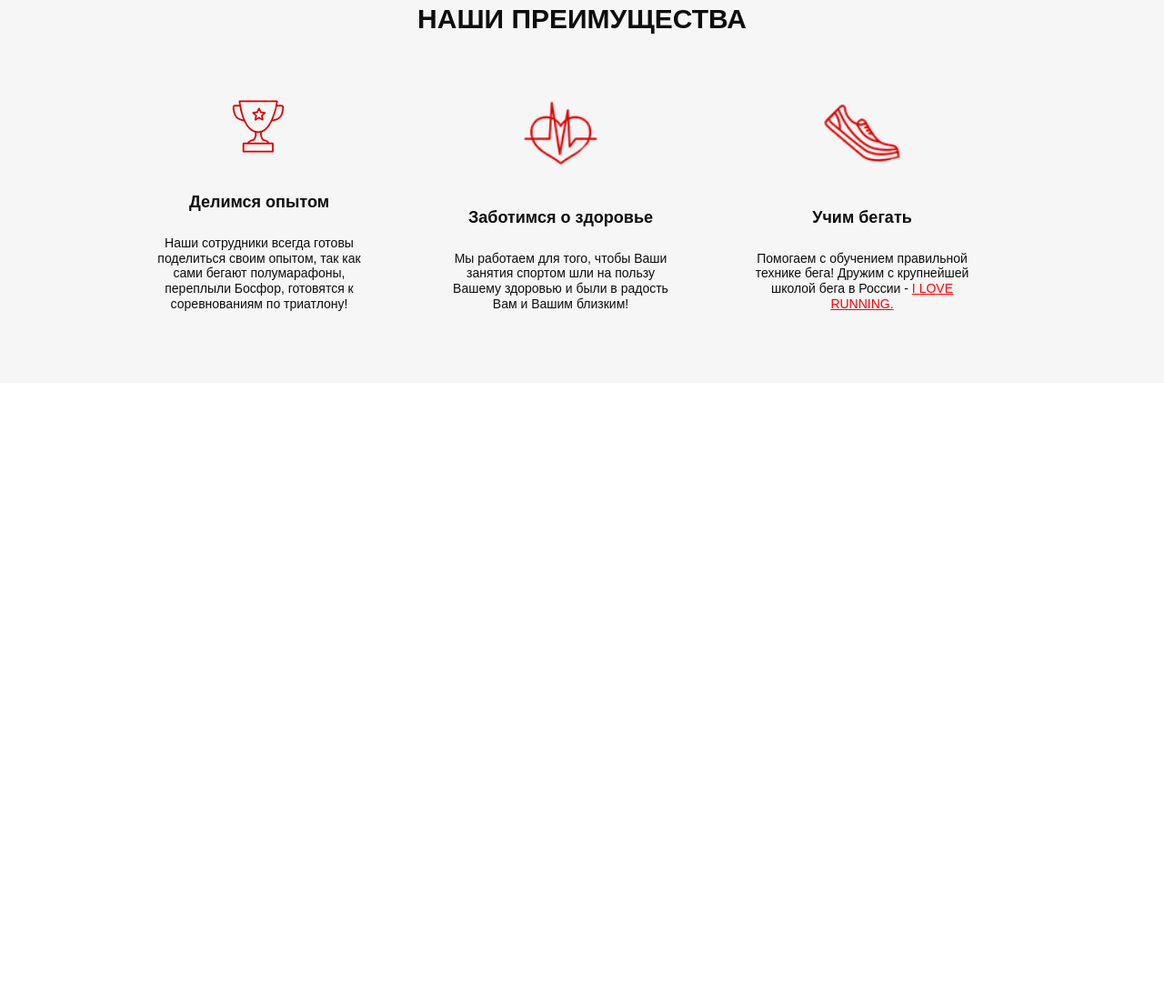
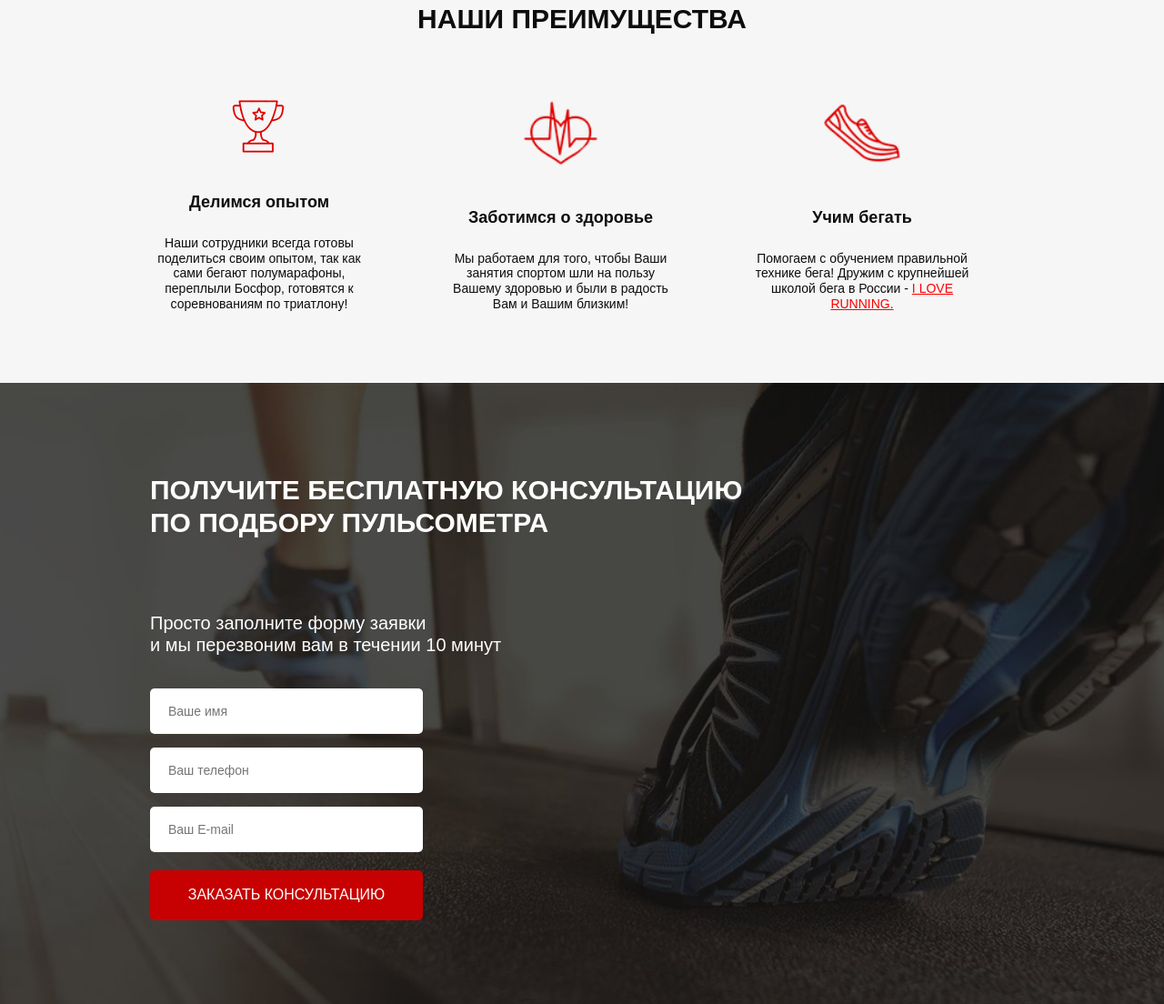
Before and after one commit to yanakoroleva3/Run-Smart, a website: page src/index.html in a window 1280 px wide. Shown: the part 743-1847 px from the top of the page at 91% size. Before the commit the page ends 1164 px from the top, so only its background shows below. Drawn offline with Linux system fonts and the light colour scheme; a web font is replaced by a local one.

Commit message:
Consultation section+form

```diff
--- a/src/index.html
+++ b/src/index.html
@@ -67,5 +67,18 @@
         </div>
     </section>
 
+    <section class="consultation">
+        <div class="container">
+            <h2 class="title title_left">Получите бесплатную консультацию <br> по подбору пульсометра</h2>
+            <div class="consultation__descr">Просто заполните форму заявки <br> и мы перезвоним вам в течении 10 минут</div>
+            <form class="feed-form" action="#">
+                <input name="name" required placeholder="Ваше имя" type="text">
+                <input name="phone" required placeholder="Ваш телефон" type="number">
+                <input name="email" required placeholder="Ваш E-mail" type="email">
+                <button class="button button_form">заказать кОНСУЛЬТАЦИЮ</button>
+            </form>
+        </div>
+    </section>
+
 </body>
 </html>
--- a/src/sass/blocks/_buttons.sass
+++ b/src/sass/blocks/_buttons.sass
@@ -14,3 +14,7 @@
 		height: 50px
 		font-size: 16px
 		margin-top: 68px
+	&_form
+		width: 300px
+		height: 55px
+		font-size: 16px
--- a/src/sass/style.sass
+++ b/src/sass/style.sass
@@ -3,10 +3,15 @@
 @import blocks/_header
 @import blocks/_buttons
 @import blocks/_advantages
+@import blocks/_consultation
+@import blocks/_forms
 body
 	margin: 0px
+	box-sizing: border-box
+
 *
 	font-family: 'Museo Sans Cyrl', sans-serif
+	box-sizing: border-box
 .container
 	display: block
 	max-width: 950px
@@ -18,3 +23,9 @@ body
 	font-weight: 700
 	color: #0d0d0d
 	text-align: center
+	text-transform: uppercase
+	&_left
+		text-align-last: left
+		color: #ffffff
+		line-height: 1.2
+		margin: 0
```
Also changed, not shown: src/css/style.min.css.
